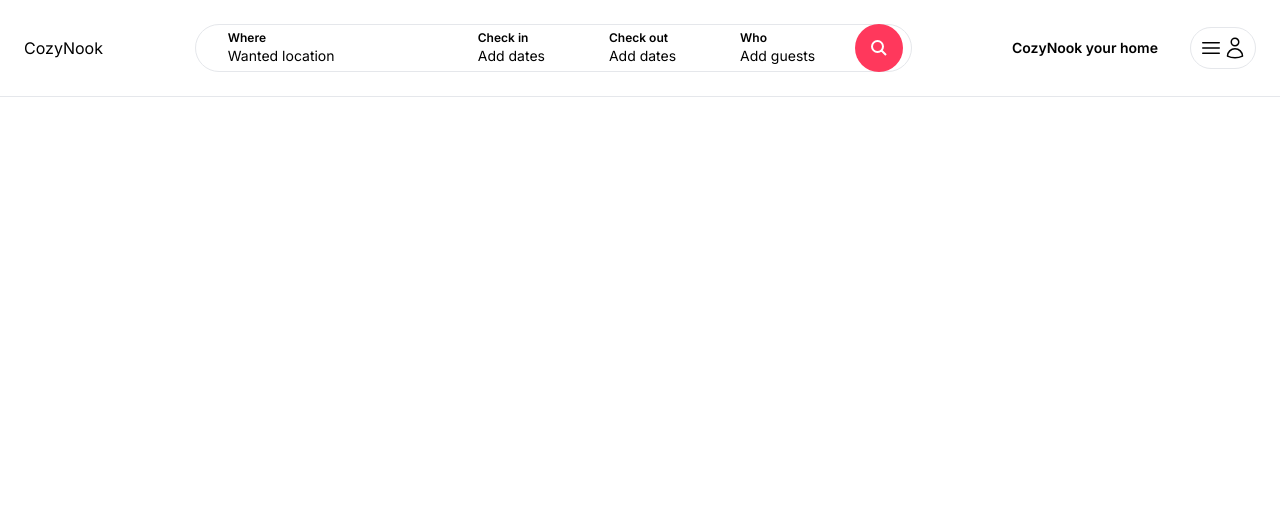
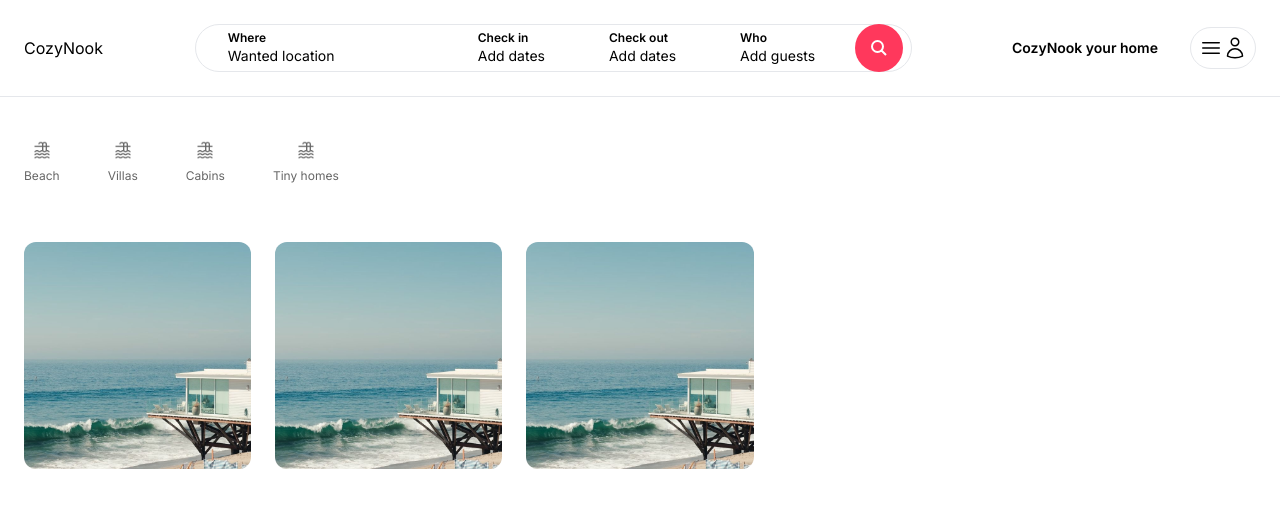
Before and after one commit to LeahDeshar/CozyNook, a Next.js app in the folder cozynook/: page / in a window 1280 px wide. Shown: the top 508 px of the page. Built offline with nearby package versions, Linux system fonts and the light colour scheme; no server answers.

Commit message:
added list and category

```diff
--- a/cozynook/app/components/properties/PropertyList.tsx
+++ b/cozynook/app/components/properties/PropertyList.tsx
@@ -11,34 +11,35 @@ export type PropertyType = {
 };
 
 const PropertyList = () => {
-  const [properties, setProperties] = useState<PropertyType[]>([]);
+  //   const [properties, setProperties] = useState<PropertyType[]>([]);
 
-  const getProperties = async () => {
-    const url = "http://localhost:8000/api/properties/";
+  //   const getProperties = async () => {
+  //     const url = "http://localhost:8000/api/properties/";
 
-    await fetch(url, {
-      method: "GET",
-    })
-      .then((response) => response.json())
-      .then((json) => {
-        console.log("json", json);
+  //     await fetch(url, {
+  //       method: "GET",
+  //     })
+  //       .then((response) => response.json())
+  //       .then((json) => {
+  //         console.log("json", json);
 
-        setProperties(json.data);
-      })
-      .catch((error) => {
-        console.log("error", error);
-      });
-  };
+  //         setProperties(json.data);
+  //       })
+  //       .catch((error) => {
+  //         console.log("error", error);
+  //       });
+  //   };
 
-  useEffect(() => {
-    getProperties();
-  }, []);
+  //   useEffect(() => {
+  //     getProperties();
+  //   }, []);
 
   return (
     <>
-      {properties.map((property) => {
+      {/* {properties.map((property) => {
         return <PropertyListItem key={property.id} property={property} />;
-      })}
+      })} */}
+      <PropertyListItem />
     </>
   );
 };
--- a/cozynook/app/components/properties/PropertyListItem.tsx
+++ b/cozynook/app/components/properties/PropertyListItem.tsx
@@ -5,20 +5,20 @@ interface PropertyProps {
   property: PropertyType;
 }
 
-const PropertyListItem: React.FC<PropertyProps> = ({ property }) => {
+const PropertyListItem: React.FC<PropertyProps> = () => {
   return (
     <div className="cursor-pointer">
       <div className="relative overflow-hidden aspect-square rounded-xl">
         <Image
           fill
-          src={property.image_url}
+          src="/beach_1.jpg"
           sizes="(max-width: 768px) 768px, (max-width: 1200px): 768px, 768px"
           className="hover:scale-110 object-cover transition h-full w-full"
           alt="Beach house"
         />
       </div>
 
-      <div className="mt-2">
+      {/* <div className="mt-2">
         <p className="text-lg font-bold">{property.title}</p>
       </div>
 
@@ -26,7 +26,7 @@ const PropertyListItem: React.FC<PropertyProps> = ({ property }) => {
         <p className="text-sm text-gray-500">
           <strong>${property.price_per_night}</strong> per night
         </p>
-      </div>
+      </div> */}
     </div>
   );
 };
--- a/cozynook/app/layout.tsx
+++ b/cozynook/app/layout.tsx
@@ -18,10 +18,9 @@ export default function RootLayout({
   return (
     <html lang="en">
       <body className={inter.className}>
-        <div className="pt-26">
-          <Navbar />
-        </div>
-        {children}
+        <Navbar />
+
+        <div className="pt-32">{children}</div>
       </body>
     </html>
   );
--- a/cozynook/app/page.tsx
+++ b/cozynook/app/page.tsx
@@ -8,6 +8,8 @@ export default function Home() {
       <Categories />
       <div className="mt-4 grid grid-cols-1 md:grid-cols-3 lg:grid-cols-5 gap-6">
         <PropertyList />
+        <PropertyList />
+        <PropertyList />
       </div>
     </main>
   );
```
